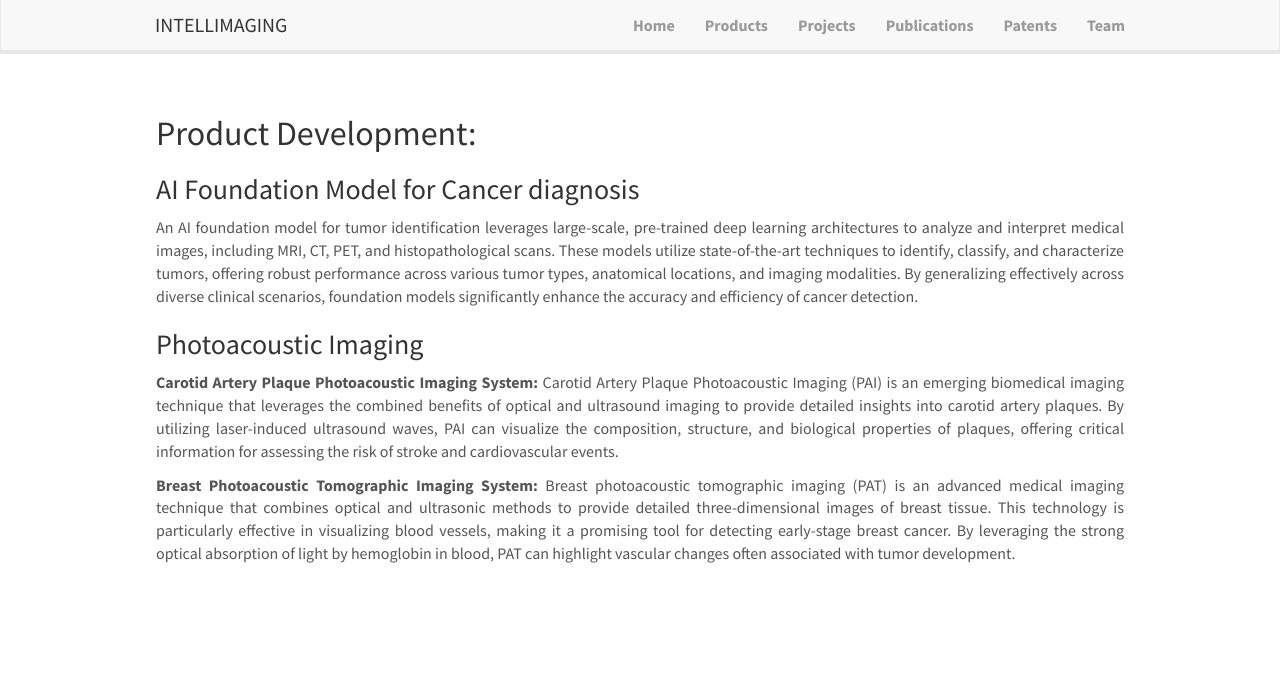
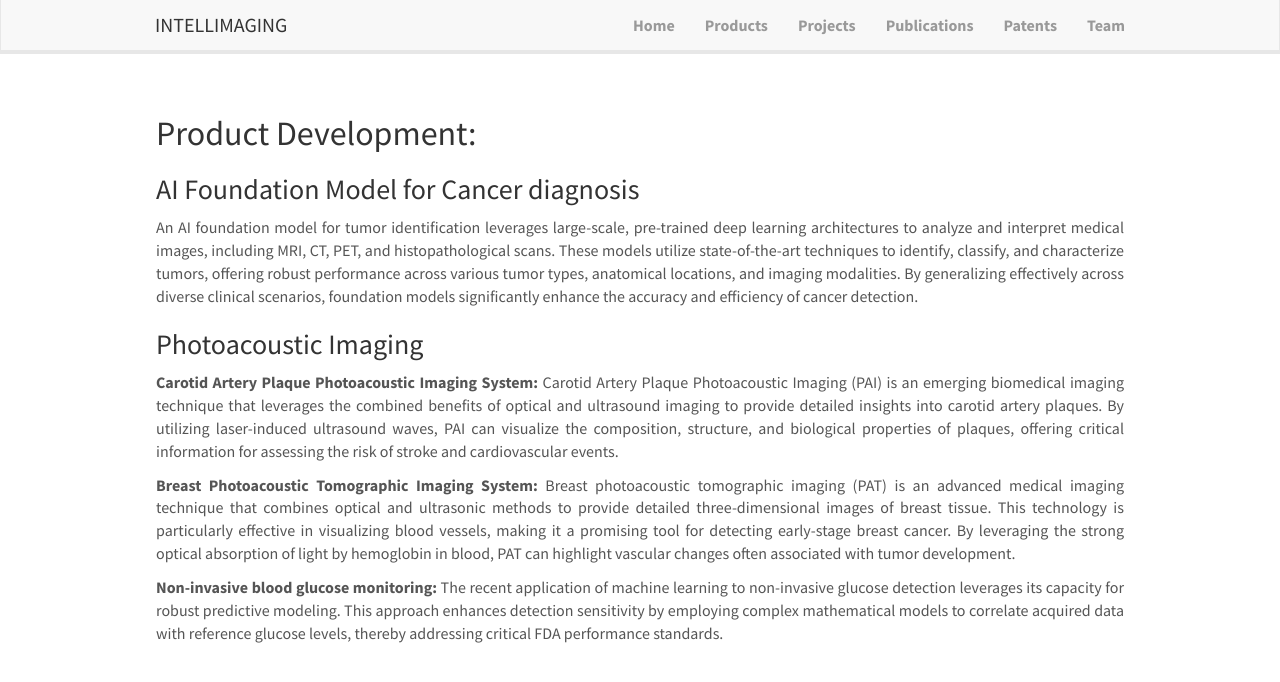
Before and after one commit to intellimaging/intellimaging.github.io, a Jekyll site: the page built from _pages/products.md, in a window 1280 px wide. Shown: the top 682 px of the page. Built offline with Jekyll 4.4.1, drawn with Linux system fonts in a browser that asks for light colours.

Commit message:
Update products.md

```diff
--- a/_pages/products.md
+++ b/_pages/products.md
@@ -17,3 +17,5 @@ permalink: /products/
 <p style="text-align: justify;"><b>Carotid Artery Plaque Photoacoustic Imaging System:</b> Carotid Artery Plaque Photoacoustic Imaging (PAI) is an emerging biomedical imaging technique that leverages the combined benefits of optical and ultrasound imaging to provide detailed insights into carotid artery plaques. By utilizing laser-induced ultrasound waves, PAI can visualize the composition, structure, and biological properties of plaques, offering critical information for assessing the risk of stroke and cardiovascular events.</p>
 
 <p style="text-align: justify;"><b>Breast Photoacoustic Tomographic Imaging System:</b> Breast photoacoustic tomographic imaging (PAT) is an advanced medical imaging technique that combines optical and ultrasonic methods to provide detailed three-dimensional images of breast tissue. This technology is particularly effective in visualizing blood vessels, making it a promising tool for detecting early-stage breast cancer. By leveraging the strong optical absorption of light by hemoglobin in blood, PAT can highlight vascular changes often associated with tumor development.</p>
+
+<p style="text-align: justify;"><b>Non-invasive blood glucose monitoring:</b> The recent application of machine learning to non-invasive glucose detection leverages its capacity for robust predictive modeling. This approach enhances detection sensitivity by employing complex mathematical models to correlate acquired data with reference glucose levels, thereby addressing critical FDA performance standards.</p>
```
